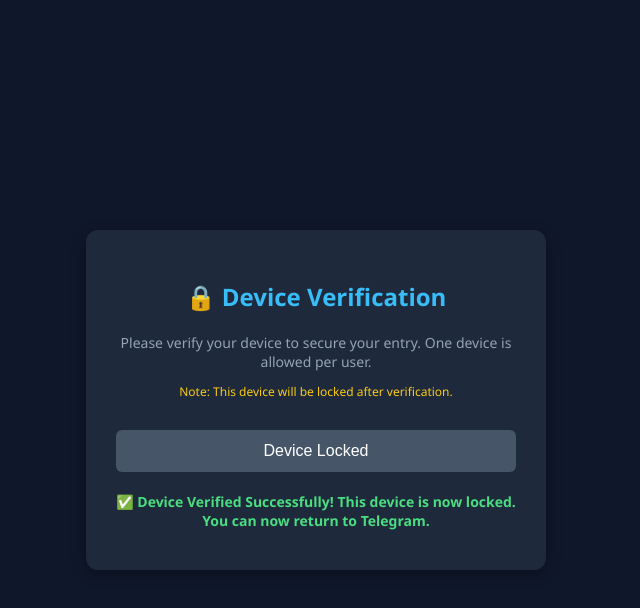
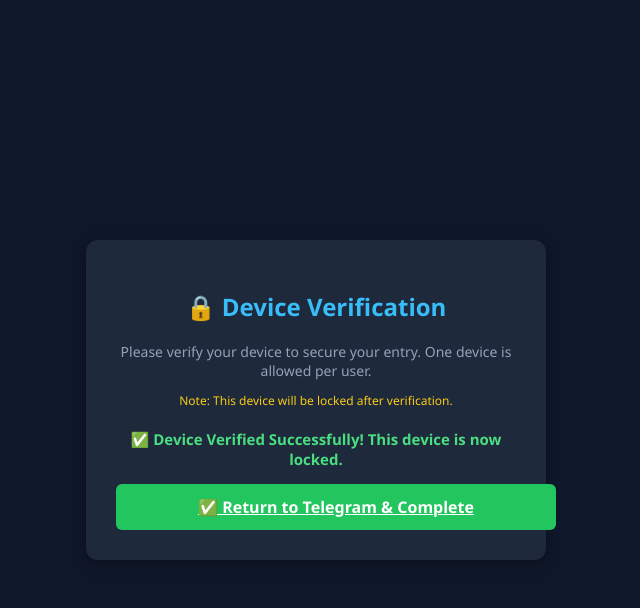
Before and after one commit to rishumishra1775-glitch/telegram-giveaway-bots, a website: page index.html in a window 1280 px wide. Both pictures are taken after a click on the button "Verify My Device". Shown: the whole page, without its empty margins (324-964 px from the left). Drawn offline with Linux system fonts and the light colour scheme.

Commit message:
Update index.html

```diff
--- a/index.html
+++ b/index.html
@@ -26,10 +26,11 @@
         }
         h2 { color: #38bdf8; }
         p { color: #94a3b8; font-size: 14px; margin-bottom: 10px;}
-        #status { margin-top: 20px; font-weight: bold; }
+        #status { margin-top: 20px; font-weight: bold; font-size: 15px;}
+
         .btn {
-            background-color: #22c55e;
-            color: white;
+            background-color: #38bdf8;
+            color: #0f172a;
             padding: 12px 20px;
             border: none;
             border-radius: 6px;
@@ -37,9 +38,19 @@
             cursor: pointer;
             margin-top: 20px;
             width: 100%;
+            font-weight: bold;
         }
-        .btn:hover { background-color: #16a34a; }
-        .btn:disabled { background-color: #475569; cursor: not-allowed; }
+        .btn:hover { background-color: #7dd3fc; }
+
+        #returnBtn {
+            background-color: #22c55e; /* Green */
+            color: white;
+            display: none; /* Hidden by default */
+            margin-top: 15px;
+        }
+        #returnBtn:hover { background-color: #16a34a; }
+
+        .btn:disabled { background-color: #475569; cursor: not-allowed; color: #94a3b8; }
     </style>
 </head>
 <body>
@@ -47,16 +58,27 @@
         <h2>🔒 Device Verification</h2>
         <p>Please verify your device to secure your entry. One device is allowed per user.</p>
         <p style="color: #facc15; font-size: 12px;">Note: This device will be locked after verification.</p>
+
         <button id="verifyBtn" class="btn" onclick="verifyDevice()">Verify My Device</button>
+
+        <!-- Success Message & Return Button -->
         <p id="status"></p>
+        <a id="returnBtn" class="btn" href="tg://resolve?domain=TERA_BOT_USERNAME_YAHAN_DAALE" onclick="setVerifiedFlag()">✅ Return to Telegram & Complete</a>
     </div>
 
     <script>
+        // 1. Replace TERA_BOT_USERNAME_YAHAN_DAALE with your actual Telegram bot username (without the @ symbol)
+        const botUsername = "TERA_BOT_USERNAME_YAHAN_DAALE";
+
+        // Update the href with the correct bot username
+        document.getElementById('returnBtn').href = `tg://resolve?domain=${botUsername}&start=verify_success`;
+
         function verifyDevice() {
             const statusText = document.getElementById('status');
             const verifyBtn = document.getElementById('verifyBtn');
+            const returnBtn = document.getElementById('returnBtn');
 
-            // 1. Check for existing lock in LocalStorage
+            // 2. Check for existing lock in LocalStorage
             const deviceLocked = localStorage.getItem('telegram_bot_verified');
 
             if (deviceLocked) {
@@ -67,23 +89,24 @@
                 return;
             }
 
-            // 2. Run verification process
+            // 3. Run verification process
             statusText.style.color = "#facc15"; // Yellow
             statusText.innerText = "Checking device fingerprint...";
             verifyBtn.disabled = true;
             verifyBtn.innerText = "Processing...";
 
             setTimeout(() => {
-                // 3. If successful, set the lock
+                // 4. If successful, set the lock and show return button
                 localStorage.setItem('telegram_bot_verified', 'true');
 
                 statusText.style.color = "#4ade80"; // Green
-                statusText.innerText = "✅ Device Verified Successfully! This device is now locked. You can now return to Telegram.";
-                verifyBtn.innerText = "Device Locked";
+                statusText.innerText = "✅ Device Verified Successfully! This device is now locked.";
+                verifyBtn.style.display = "none";
+                returnBtn.style.display = "block"; // Show the button to go back to Telegram
             }, 1500);
         }
 
-        // On page load, check if already locked to disable button immediately
+        // On page load, check if already locked
         window.onload = function() {
             if (localStorage.getItem('telegram_bot_verified')) {
                  const statusText = document.getElementById('status');
@@ -94,6 +117,12 @@
                  verifyBtn.innerText = "Already Verified";
             }
         }
+
+        // Optional: When returning, you could send a signal to the bot if you had a backend.
+        function setVerifiedFlag() {
+            // localStorage is already set, so we just let the link open Telegram.
+            console.log("Returning to Telegram...");
+        }
     </script>
 </body>
 </html>
```
